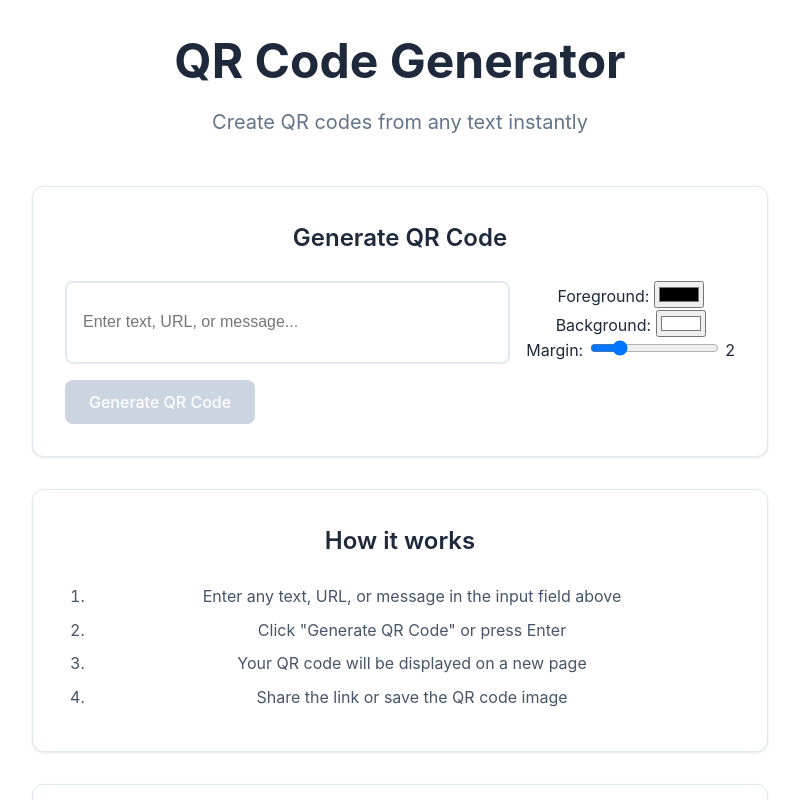
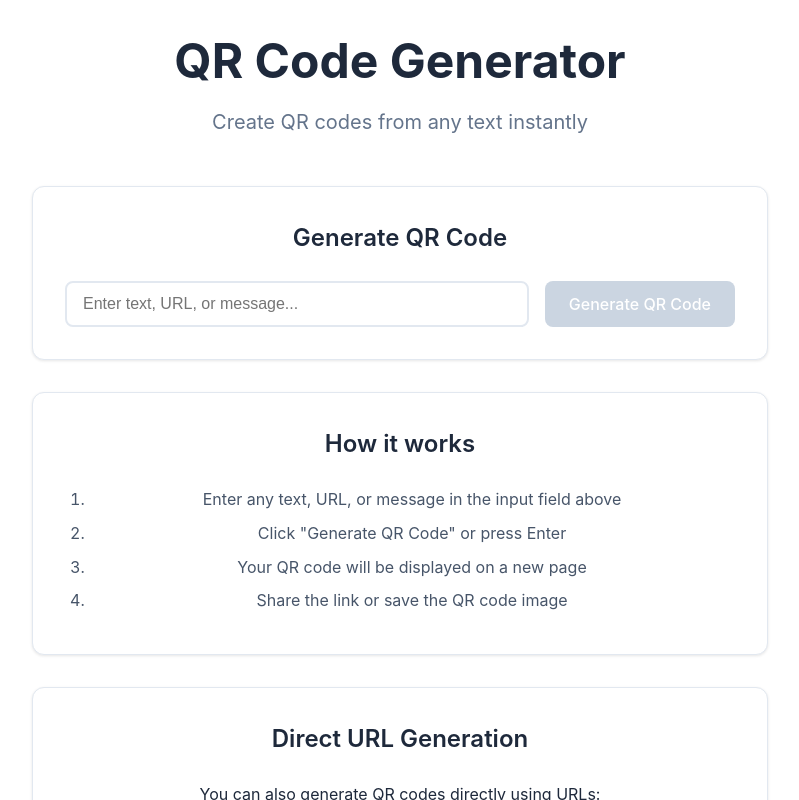
Before and after one commit to Cheersupzoo/free-qrcode, a Svelte app: page / in a window 1280 px wide. Shown: the top 800 px of the page, without its empty margins (240-1039 px from the left). Built offline with nearby package versions, Linux system fonts and the light colour scheme.

Commit message:
Remove color settings state and UI from homepage

```diff
--- a/src/routes/Home.svelte
+++ b/src/routes/Home.svelte
@@ -5,9 +5,6 @@
 
   let { navigate }: Props = $props();
   let text = $state('');
-  let foregroundColor = $state('#000000');
-  let backgroundColor = $state('#ffffff');
-  let margin = $state(2);
 
   function handleSubmit() {
     if (text.trim()) {
@@ -40,35 +37,6 @@
           class="text-input"
           aria-label="Text input for QR code generation"
         />
-        <div class="color-controls">
-          <div class="color-group">
-            <label for="home-fg-color">Foreground:</label>
-            <input
-              type="color"
-              id="home-fg-color"
-              bind:value={foregroundColor}
-            />
-          </div>
-          <div class="color-group">
-            <label for="home-bg-color">Background:</label>
-            <input
-              type="color"
-              id="home-bg-color"
-              bind:value={backgroundColor}
-            />
-          </div>
-          <div class="color-group">
-            <label for="home-margin">Margin:</label>
-            <input
-              type="range"
-              id="home-margin"
-              min="0"
-              max="10"
-              bind:value={margin}
-            />
-            <span class="margin-display">{margin}</span>
-          </div>
-        </div>
         <button
           onclick={handleSubmit}
           disabled={!text.trim()}
```
